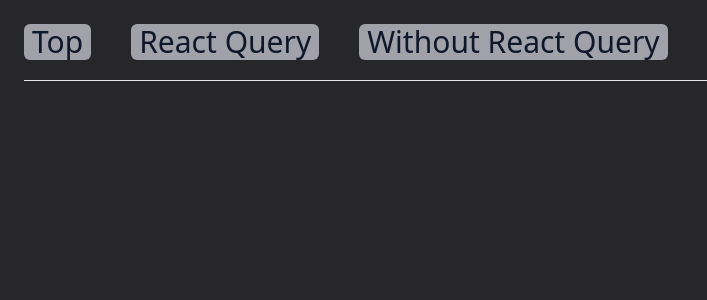
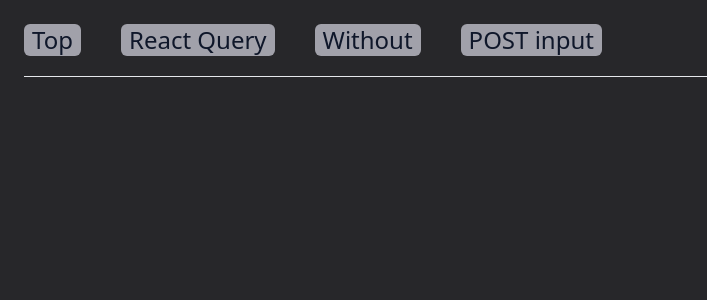
Before and after one commit to Lootmann/trpc-react-express, a React (Vite) app in the folder client/: page / in a window 1280 px wide. Shown: the top 300 px of the page, without its empty margins (0-707 px from the left). Built offline with nearby package versions, Linux system fonts and the light colour scheme; what @trpc/react-query would draw is missing.

Commit message:
client: re-strucutres src/trpc

```diff
--- a/client/src/App.tsx
+++ b/client/src/App.tsx
@@ -2,7 +2,7 @@
 
 export function App() {
   return (
-    <div className="min-h-screen bg-zinc-800 text-3xl text-slate-200 p-6">
+    <div className="min-h-screen bg-zinc-800 text-2xl text-slate-200 p-6">
       <header className="flex gap-10 border-b pb-5 mb-5">
         <Link
           to={`/`}
@@ -19,10 +19,17 @@
         </Link>
 
         <Link
-          to={`/without-react-query`}
+          to={`/without`}
           className="bg-zinc-400 text-slate-900 hover:bg-fuchsia-600 px-2 rounded-md transition-all duration-200"
         >
-          Without React Query
+          Without
+        </Link>
+
+        <Link
+          to={`/create`}
+          className="bg-zinc-400 text-slate-900 hover:bg-fuchsia-600 px-2 rounded-md transition-all duration-200"
+        >
+          POST input
         </Link>
       </header>
 
--- a/client/src/ReactQuery/App.tsx
+++ b/client/src/ReactQuery/App.tsx
@@ -1,7 +1,7 @@
 import { httpBatchLink } from "@trpc/client";
 import { Index } from "./Index";
 import { QueryClient, QueryClientProvider } from "@tanstack/react-query";
-import { trpc } from "./trpc";
+import { trpc } from "../trpc";
 import { useState } from "react";
 
 export function App() {
--- a/client/src/ReactQuery/Index.tsx
+++ b/client/src/ReactQuery/Index.tsx
@@ -1,4 +1,4 @@
-import { trpc } from "./trpc";
+import { trpc } from "../trpc";
 
 export function Index() {
   const greetings = trpc.greetings.useQuery();
--- a/client/src/ReactQuery/trpc.ts
+++ b/client/src/trpc.ts
@@ -1,4 +1,4 @@
 import { createTRPCReact } from "@trpc/react-query";
-import type { AppRouter } from "../../../server/index";
+import type { AppRouter } from "../../server/index";
 
 export const trpc = createTRPCReact<AppRouter>();
```
Also changed, not shown: client/src/main.tsx (+6 -1 lines).
